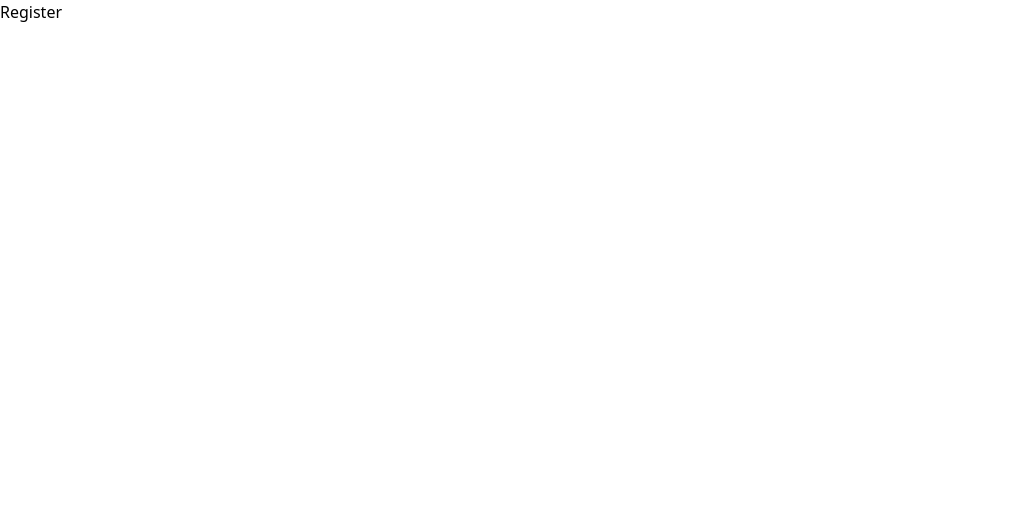
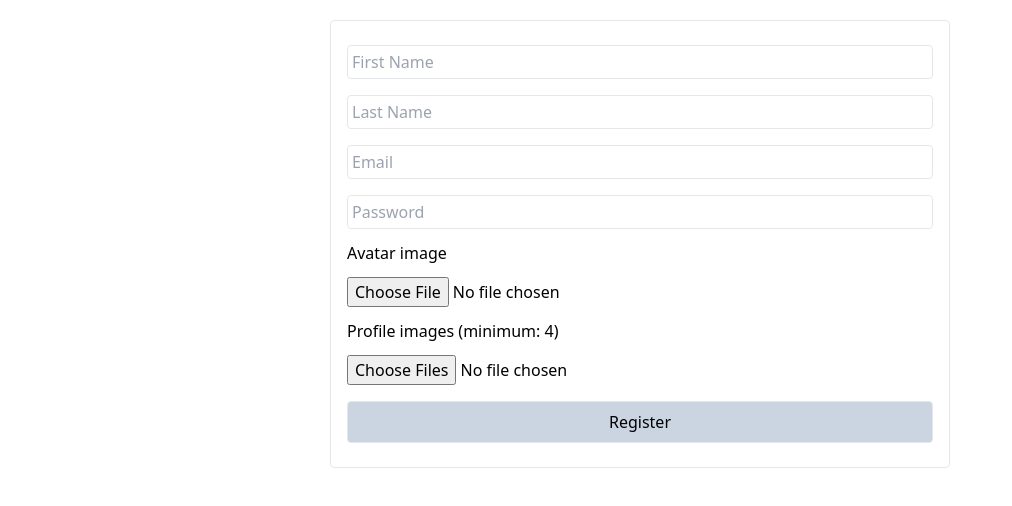
Before and after one commit to learnerdilip/server-frontend-auth-sample, a React (Create React App) app in the folder website/: page /register in a window 1280 px wide. Shown: the top 506 px of the page, without its empty margins (0-1012 px from the left). Built offline with nearby package versions, Linux system fonts and the light colour scheme.

Commit message:
added register page and supporting components also added react-hook-form

```diff
--- a/website/package.json
+++ b/website/package.json
@@ -12,6 +12,7 @@
     "@types/react-dom": "^18.2.14",
     "react": "^18.2.0",
     "react-dom": "^18.2.0",
+    "react-hook-form": "^7.48.2",
     "react-router-dom": "^6.18.0",
     "react-scripts": "5.0.1",
     "typescript": "^4.9.5",
--- a/website/src/App.css
+++ b/website/src/App.css
@@ -0,0 +1,13 @@
+ html, body {
+  min-height: 100vh;
+}
+
+body {
+  padding: 20px;
+}
+
+/* #root {
+  display: flex;
+  flex-direction: column;
+  min-height: 100vh;
+} */
--- a/website/src/App.tsx
+++ b/website/src/App.tsx
@@ -4,14 +4,12 @@ import { Navigate, Route, Routes } from 'react-router-dom';
 import { routes } from './routes';
 
 function App() {
-  const userData = true;
+  const userData = true; // TODO: get user data
+
   return (
     <Suspense fallback={<div>Loading...</div>}>
       <Routes>
-        {routes.map((route) => {
-          console.log(route.private, !route.private, userData);
-
-          return (
+        {routes.map((route) => (
           <Route
             key={route.path}
             path={route.path}
@@ -23,8 +21,7 @@ function App() {
               )
             }
           />
-          );
-        })}
+        ))}
         <Route path="*" element={<div>Not Found</div>} />
       </Routes>
     </Suspense>
--- /dev/null
+++ b/website/src/components/FormError.tsx
@@ -0,0 +1,5 @@
+import React from 'react';
+
+export default function FormError({ text }: { text: string | undefined }) {
+  return <p className="text-red-400 font-normal text-xs">{text}</p>;
+}
--- /dev/null
+++ b/website/src/components/TextInput.tsx
@@ -0,0 +1,29 @@
+import React from 'react';
+
+import FormError from './FormError';
+
+interface TextInputProps {
+  placeholder: string;
+  type: string;
+  error: string | undefined;
+  props: any;
+}
+
+export default function TextInput({
+  placeholder,
+  type,
+  error,
+  props,
+}: TextInputProps) {
+  return (
+    <>
+      <input
+        className={'border rounded p-1 my-2' + (error ? ' border-red-400' : '')}
+        placeholder={placeholder}
+        type={type || 'text'}
+        {...props}
+      />
+      {error !== undefined && <FormError text={error} />}
+    </>
+  );
+}
--- /dev/null
+++ b/website/src/components/utils.ts
@@ -0,0 +1,8 @@
+export interface TextInputs {
+  firstname: string;
+  lastname: string;
+  email: string;
+  password: string;
+  profilephotos: FileList;
+  avatar?: FileList;
+}
--- a/website/src/pages/Register.tsx
+++ b/website/src/pages/Register.tsx
@@ -1,5 +1,111 @@
-import React from "react";
+import React from 'react';
+import { SubmitHandler, useForm } from 'react-hook-form';
+
+import { TextInputs } from '../components/utils';
+import TextInput from '../components/TextInput';
+import FormError from '../components/FormError';
 
 export default function Register() {
-  return <div>Register</div>;
+  const {
+    register,
+    handleSubmit,
+    setError,
+    formState: { errors },
+  } = useForm<TextInputs>();
+
+  const onSubmit: SubmitHandler<TextInputs> = (data: any) => {
+    console.log(data);
+  };
+
+  return (
+    <div className="m-auto w-[50%] h-full">
+      <form
+        className="flex flex-col border rounded p-4 "
+        onSubmit={handleSubmit(onSubmit)}
+      >
+        <TextInput
+          placeholder="First Name"
+          type="text"
+          error={errors.firstname?.message}
+          props={register('firstname', {
+            required: { value: true, message: 'First name is required' },
+            minLength: { value: 2, message: 'First name is too short' },
+            maxLength: { value: 25, message: 'First name is too long' },
+          })}
+        />
+
+        <TextInput
+          placeholder="Last Name"
+          type="text"
+          error={errors.lastname?.message}
+          props={register('lastname', {
+            required: { value: true, message: 'Last name is required' },
+            minLength: { value: 2, message: 'Last name is too short' },
+            maxLength: { value: 25, message: 'Last name is too long' },
+          })}
+        />
+
+        <TextInput
+          placeholder="Email"
+          type="email"
+          error={errors.email?.message}
+          props={register('email', {
+            pattern: /^\S+@\S+$/i,
+            required: { value: true, message: 'Email is required' },
+          })}
+        />
+
+        <TextInput
+          placeholder="Password"
+          type="password"
+          error={errors.password?.message}
+          props={register('password', {
+            pattern: {
+              value: /(?=.*[0-9])/,
+              message: 'Password must contain at least one number',
+            },
+            required: { value: true, message: 'Password is required' },
+            minLength: { value: 8, message: 'Password is too short' },
+            maxLength: { value: 25, message: 'Password is too long' },
+          })}
+        />
+
+        <label className={'my-1'} htmlFor="avatar">
+          Avatar image
+        </label>
+        <input
+          id="avatar"
+          className="my-2"
+          type="file"
+          {...register('avatar')}
+        />
+
+        <label className={'my-1'} htmlFor="profilephotos">
+          Profile images (minimum: 4)
+        </label>
+        <input
+          className="my-2"
+          id="profilephotos"
+          multiple
+          type="file"
+          {...register('profilephotos', { required: true })}
+          onChange={(e) => {
+            if (e.target.files && e.target.files.length < 4) {
+              setError('profilephotos', {
+                type: 'manual',
+                message: 'You need to upload a minimum of 4 files',
+              });
+            }
+          }}
+        />
+        {errors.profilephotos && (
+          <FormError text={errors.profilephotos?.message} />
+        )}
+
+        <button className="border rounded my-2 p-2 bg-slate-300" type="submit">
+          Register
+        </button>
+      </form>
+    </div>
+  );
 }
```
Also changed, not shown: website/src/index.tsx (+9 -8 lines), 1 other file (tests, documents, lock files or other folders). Lines whose indentation alone changed are shown as unchanged.
